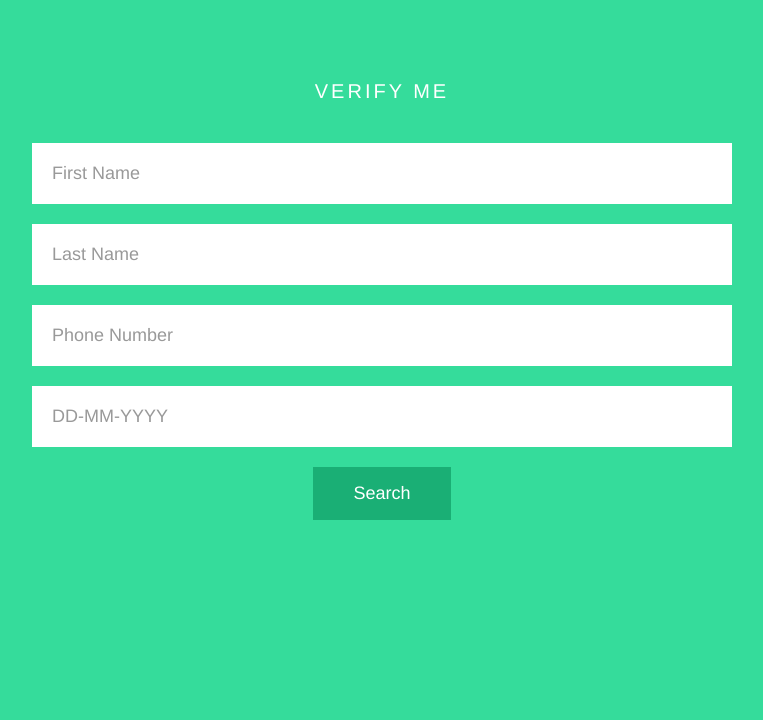
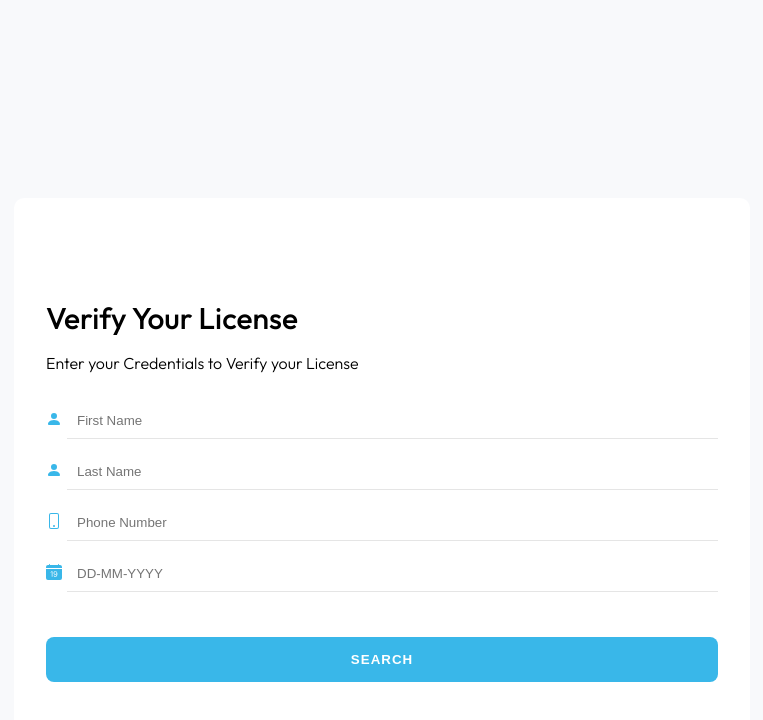
Before and after one commit to Intuneteq/verify-me, a React (Create React App) app: page / in a window 1280 px wide. Shown: the top 720 px of the page, without its empty margins (258-1021 px from the left). Built offline with nearby package versions, Linux system fonts and the light colour scheme; no server answers.

Commit message:
alternative form

```diff
--- a/package.json
+++ b/package.json
@@ -10,6 +10,7 @@
     "react": "^18.2.0",
     "react-dom": "^18.2.0",
     "react-hot-toast": "^2.3.0",
+    "react-icons": "^4.4.0",
     "react-scripts": "5.0.1",
     "sass": "^1.54.0",
     "web-vitals": "^2.1.4"
--- a/src/App.css
+++ b/src/App.css
@@ -1,6 +1,8 @@
+
 .App {
+  background: #F8F9FB;
+  height: 100vh;
   padding: 5rem 10rem;
-  height: 100%;
   display: flex;
   justify-content: center;
   align-items: center;
@@ -8,12 +10,12 @@
 
 @media screen and (max-width: 900px) {
   .App {
-    padding: 5rem 2.4rem;
+    padding: 0rem 2.4rem;
   }
 }
 
 @media screen and (max-width: 550px) {
   .App {
-    padding: 5rem 1rem;
+    padding: 0rem 1rem;
   }
 }
--- a/src/App.js
+++ b/src/App.js
@@ -2,7 +2,7 @@ import React from "react";
 import { Toaster } from "react-hot-toast";
 
 import "./App.css";
-import Form from "./Form/Form";
+import Form from "./Form2/Form";
 
 function App() {
   return (
--- /dev/null
+++ b/src/Form2/Form.js
@@ -0,0 +1,63 @@
+import React from 'react';
+import { BsFillPersonFill, BsPhone, BsFillCalendarDateFill } from 'react-icons/bs'
+
+import './Form.scss';
+
+const Form = () => {
+  return (
+    <div className='form-container'>
+        <form>
+            <h1>Verify Your License</h1>
+            <p>Enter your Credentials to Verify your License</p>
+
+            <label>
+                <span><BsFillPersonFill /></span>
+                <input
+                id="fname"
+                type="text"
+                placeholder="First Name"
+                // onChange={(e) => setFirstName(e.target.value)}
+                />
+            </label>
+
+            <label>
+                <span><BsFillPersonFill /></span>
+                <input
+                id="lname"
+                type="text"
+                placeholder="Last Name"
+                // onChange={(e) => setLastName(e.target.value)}
+                />
+            </label>
+
+            <label>
+                <span><BsPhone /></span>
+                <input
+                id="phone"
+                type="number"
+                placeholder="Phone Number"
+                // onChange={(e) => setPhoneNumber(e.target.value)}
+                />
+            </label>
+
+            <label>
+                <span><BsFillCalendarDateFill /></span>
+                <input
+                type="text"
+                placeholder="DD-MM-YYYY"
+                // onChange={(e) => setDob(e.target.value)}
+                />
+            </label>
+
+            <input
+                type="submit"
+                value="Search"
+                // onClick={handleSubmit}
+                className="search"
+        />
+        </form>
+    </div>
+  )
+}
+
+export default Form
--- /dev/null
+++ b/src/Form2/Form.scss
@@ -0,0 +1,81 @@
+.form-container {
+    width: 100%;
+    display: flex;
+    align-items: center;
+    justify-content: center;
+    form {
+        background-color: white;
+        padding: 5rem 2rem;
+        border-radius: 10px;
+        display: block;
+        width: 70%;
+        h1 {
+            text-align: left;
+            width: 100%;
+            font-weight: 500;
+            font-size: 30px;
+            margin-bottom: 5px;
+
+            @media screen and (max-width: 500px) {
+                font-size: 25px;
+            }
+        }
+
+        p {
+            text-align: left;
+            width: 100%;
+            font-weight: 300;
+            margin-bottom: 30px;
+
+            @media screen and (max-width: 500px) {
+                text-align: center;
+            }
+        }
+
+        label {
+            width: 100%;
+            display: flex;
+            justify-content: space-between;
+            align-items: center;
+            margin-bottom: 15px;
+            span {
+                margin-right: 5px;
+
+                svg {
+                    color: #39B7E9;
+                }
+            }
+
+            input {
+                border: none;
+                width: 100%;
+                padding: 10px;
+                outline: none;
+                border-bottom: 1px solid rgba(0, 0, 0, 0.1);
+
+                &:focus {
+                    border-bottom: 1px solid #39B7E9;
+                }
+            }
+
+        }
+        input[type="submit"] {
+            margin-top: 30px;
+            border: none;
+            border-radius: 8px;
+            padding: 15px;
+            width: 100%;
+            background-color: #39B7E9;
+            cursor: pointer;
+
+            font-weight: 700;
+            color: white;
+            letter-spacing: 1px;
+            text-transform: uppercase;
+
+            &:hover {
+                background-color: #263B80;
+            }
+        }
+    }
+}
--- a/src/index.css
+++ b/src/index.css
@@ -1,13 +1,13 @@
+@import url('https://fonts.googleapis.com/css2?family=Outfit:wght@100;200;300;400;500;600;700;800;900&display=swap');
 body {
   margin: 0;
-  font-family: -apple-system, BlinkMacSystemFont, 'Segoe UI', 'Roboto', 'Oxygen',
-    'Ubuntu', 'Cantarell', 'Fira Sans', 'Droid Sans', 'Helvetica Neue',
-    sans-serif;
-  -webkit-font-smoothing: antialiased;
-  -moz-osx-font-smoothing: grayscale;
+  font-family: Outfit;
 }
 
-code {
-  font-family: source-code-pro, Menlo, Monaco, Consolas, 'Courier New',
-    monospace;
+body, html {
+  width: 100%;
+  height: 100%;
+  margin: 0;
+  padding: 0;
+  overflow-x: hidden;
 }
```
Also changed, not shown: src/Assets/Group 54.svg (added), 1 other file (tests, documents, lock files or other folders).
